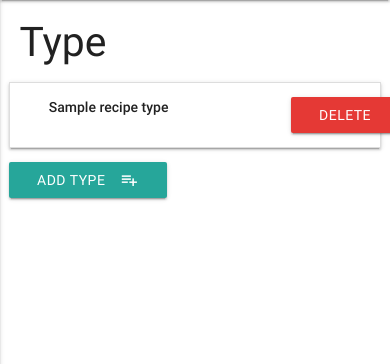
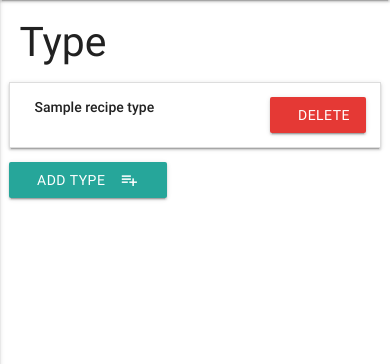
Before and after one commit to comanezz/recipe-website, a Flask app: page /get_type in a window 390 px wide. Shown: the part 56-420 px from the top of the page. Run offline with Flask 2, Linux system fonts and the light colour scheme; a database or web service that is not in the repository returns one stand-in record (values such as "Sample title"); some libraries are stand-ins or nearby versions.

Commit message:
Div col deleted. Type page more responsive for small screen

```diff
--- a/templates/type.html
+++ b/templates/type.html
@@ -11,13 +11,11 @@
         {% for num in type %}
         <li>
             <div class="collapsible-header">
-                <div class="col s8">
+                <div class="col s11">
                     <strong>{{ num.type_name }}</strong>
                 </div>
-                <div class="col s3 last-btn">
                     <a onclick="return confirm('Are you sure you want to delete?');" href="{{url_for('delete_type', type_id = num._id)}}"
                         class="waves-effect waves-light btn btn_small red darken-1">Delete</a>
-                </div>
             </div>
         </li>
         {% endfor %}
```
